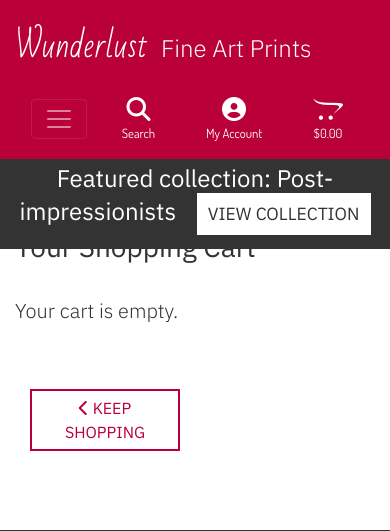
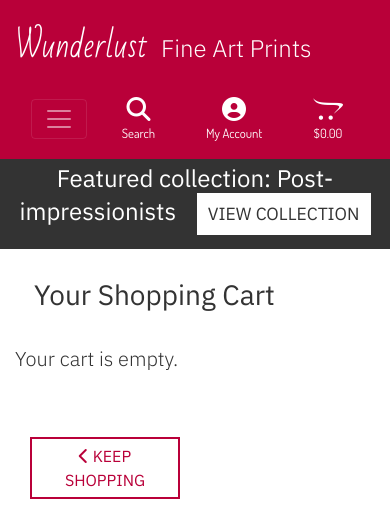
Before and after one commit to Jade-ux/wunderlust_gallery, a Django app: page /cart/ in a window 390 px wide. Shown: the top 531 px of the page. Run offline with Django 3.2, Linux system fonts and the light colour scheme; parts of the project's set-up code (start-up, migrations or seed data) failed here and were passed over; some libraries are stand-ins or nearby versions.

Commit message:
Added 'checkout' and 'keep shopping' buttons to the cart page and styled for desktop and mobile.

```diff
--- a/cart/templates/cart/cart.html
+++ b/cart/templates/cart/cart.html
@@ -13,19 +13,18 @@
 
 {% block content %}
 <div class="container container-100vh">
-    <div class="row">
+    <div class="row ml-1 mt-5 mt-md-2">
         <div class="col-12">
             <h3>Your Shopping Cart</h3>
         </div>
     </div>
     {% if cart_items %}
-    <div class="row">
-        <div class="col">
-            <div class="row mb-4">
-                <div class="col-7">
+    <div class="row mb-4 ml-1">
+        <div class="col-12 col-md-6">
             <h4>Items in your cart</h4>
         </div>
-            </div>
+        <div class="col-12 col-md-6">
+            {% include "cart/checkout-buttons.html" %}
         </div>
     </div>
     {% for item in cart_items %}
--- a/static/css/base.css
+++ b/static/css/base.css
@@ -222,6 +222,7 @@ h2 {
     margin-top: 15px;
     border-radius: 0;
     padding: 5px 10px;
+    border: 2px solid #B90039;
 }
 
 .btn-profile-primary {
```
Also changed, not shown: artworks/templates/artworks/artwork_detail.html (+10 -4 lines), cart/templates/cart/checkout-buttons.html (+12 -0 lines). Lines whose indentation alone changed are shown as unchanged.
